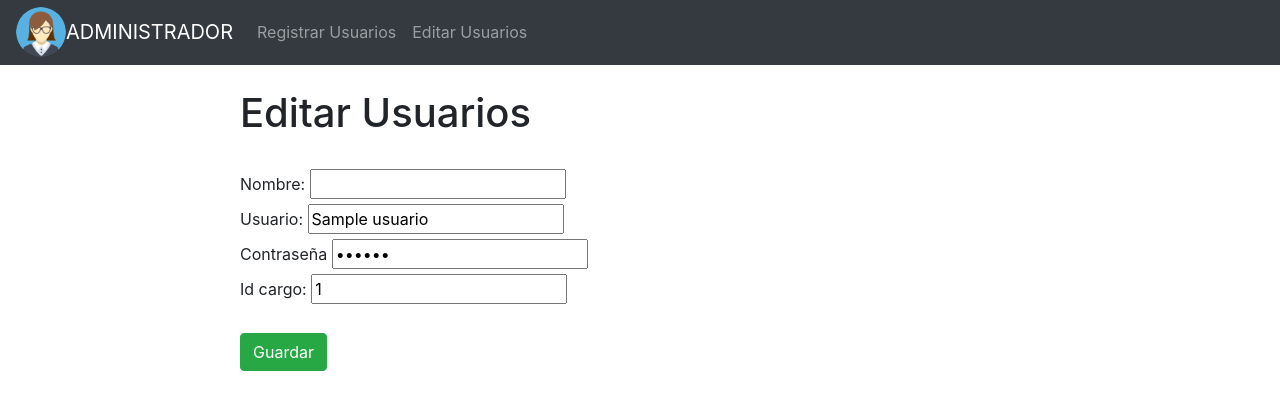
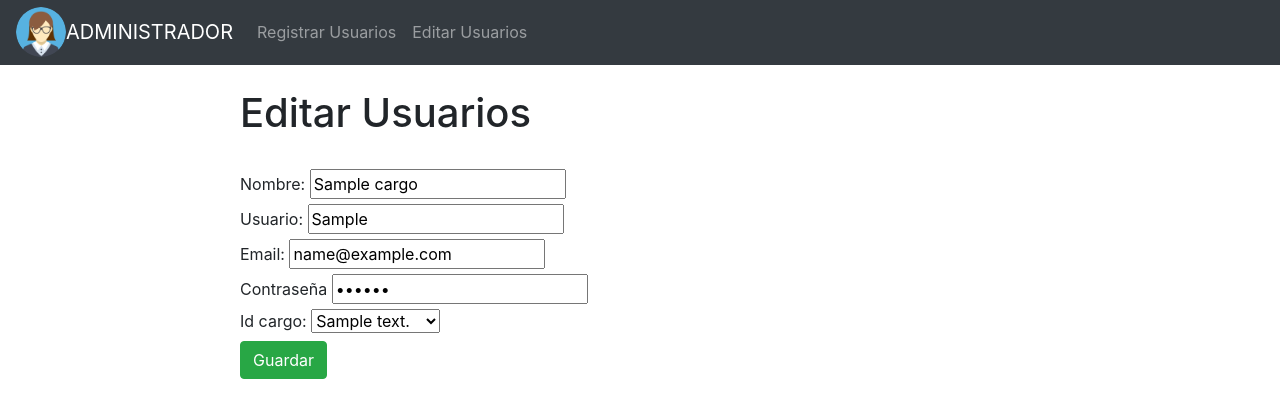
Before and after one commit to Thaniella07181/p, a PHP site: page /vista/edit.php?Id=1 in a window 1280 px wide. Shown: the part 173-591 px from the top of the page. Run offline with PHP 8.4, Linux system fonts and the light colour scheme; tables that the repository leaves empty or names only in its code hold one stand-in row (values such as "Sample post"); data that the repository does not hold is empty.

Commit message:
Editar/eliminar en tablas de usuarios funcional

```diff
--- a/Pagina actas/vista/Usuarios.php
+++ b/Pagina actas/vista/Usuarios.php
@@ -64,6 +64,7 @@ include '../controlador/conexion.php';
       <tr>
         <th>Nombre</th>
         <th>Usuario</th>
+        <th>Email</th>
         <th>Contraseña</th>
 		    <th>Id_cargo</th>
         <th>Editar/eliminar</th>
@@ -85,8 +86,8 @@ include '../controlador/conexion.php';
         <td><?php echo $mostrar['contrasena']?></td>
 		    <td><?php echo $mostrar['id_cargo']?></td>
         <?php
-          echo "<td> <a href='edit.php?Id=".$mostrar['Id']."'> <button type='button' class='btn btn-outline-warning'>Editar</button></a> </td>";
-          echo "<td> <a href='elim.php?Id=".$mostrar['Id']."''><button type='button' class='btn btn-outline-danger'>Eliminar</button></a> </td>";
+          echo "<td> <a href='../vista/edit.php?Id=".$mostrar['Id']."'> <button type='button' class='btn btn-outline-warning'>Editar</button></a> </td>";
+          echo "<td> <a href='../controlador/eliminar.php?Id=".$mostrar['Id']."'><button type='button' class='btn btn-outline-danger'>Eliminar</button></a> </td>";
         echo "</tr>";
       ?>
     </tr>
--- a/Pagina actas/vista/edit.php
+++ b/Pagina actas/vista/edit.php
@@ -7,16 +7,19 @@ include '../controlador/conexion.php';
   function ConsultarUsuario($Id_usu)
   {
     include '../controlador/conexion.php';
-    $sql="SELECT * FROM usuarios WHERE Id='".$Id_usu."' ";
+    $sql="SELECT * FROM usuarios,cargo WHERE usuarios.id_cargo=cargo.Id  and  usuarios.Id='".$Id_usu."' ";
     $result=mysqli_query($conn,$sql);
     $mostrar=mysqli_fetch_assoc($result);
     return [
+
       $mostrar['Id'],
       $mostrar['nombre'],
       $mostrar['usuario'],
+      $mostrar['email'],
+      $mostrar['contrasena'],
       $mostrar['id_cargo'],
-      $mostrar['email'],
-      $mostrar['contrasena']
+      $mostrar['descripcion']
+
     ];
 
   }
@@ -68,25 +71,33 @@ include '../controlador/conexion.php';
   	<div style="margin: auto; width: 800px; border-collapse: separate; border-spacing: 10px 5px;">
   		<span> <h1>Editar Usuarios</h1> </span>
   		<br>
-	  <form action="edit2.php" method="POST" style="border-collapse: separate; border-spacing: 10px 5px;">
+	  <form action="../controlador/edit2.php" method="POST" style="border-collapse: separate; border-spacing: 10px 5px;">
 
-      <input type="hidden" name="Id" value="<?php echo $_POST['Id']?> ">
+      <input type="hidden" name="Id" value="<?php echo $_GET['Id'];?> ">
 
     <!--  <label>Id usuario:</label>
   		<input type="int" id="id_usuario" name="id_usuario"; value="<?php # echo $consulta[0] ?>" ><br>-->
 
       <label>Nombre:</label>
-  		<input type="text" id="nombre" name="nombre"; value="<?php echo $consulta[0] ?>" ><br>
+  		<input type="text" id="nombre" name="nombre"; value="<?php echo $consulta[1] ?>" ><br>
 
   		<label>Usuario:</label>
-  		<input type="text" id="usuario" name="usuario" value="<?php echo $consulta[1] ?>"><br>
+  		<input type="text" id="usuario" name="usuario" value="<?php echo $consulta[2] ?>"><br>
+
+      <label>Email:</label>
+  		<input type="text" id="email" name="email" value="<?php echo $consulta[3] ?>"><br>
 
   		<label>Contraseña </label>
-  		<input type="password" id="contraseña" name="contraseña" value="<?php echo $consulta[2] ?>"><br>
+  		<input type="password" id="contraseña" name="contrasena" value="<?php echo $consulta[4] ?>"><br>
 
 
       <label>Id cargo:</label>
-  		<input type="int" id="cargo" name="cargo" value="<?php echo $consulta[3] ?>"><br>
+  	<!--	<input type="int" id="cargo" name="cargo" value="<?php echo $consulta[5] ?>"><br>-->
+      <select name="cargo">
+        <option value="<?php echo $consulta[5] ?>"><?php echo $consulta[6] ?></option>
+        <option value="1">Administrador</option>
+        <option value="2">Instructor</option>
+      </select>
 
   		<br>
   		<button type="submit" class="btn btn-success">Guardar</button>
```
Also changed, not shown: Pagina actas/controlador/edit2.php (+5 -4 lines), Pagina actas/controlador/elim.php (deleted, +0 -16 lines), Pagina actas/controlador/eliminar.php (added, +18 -0 lines).
